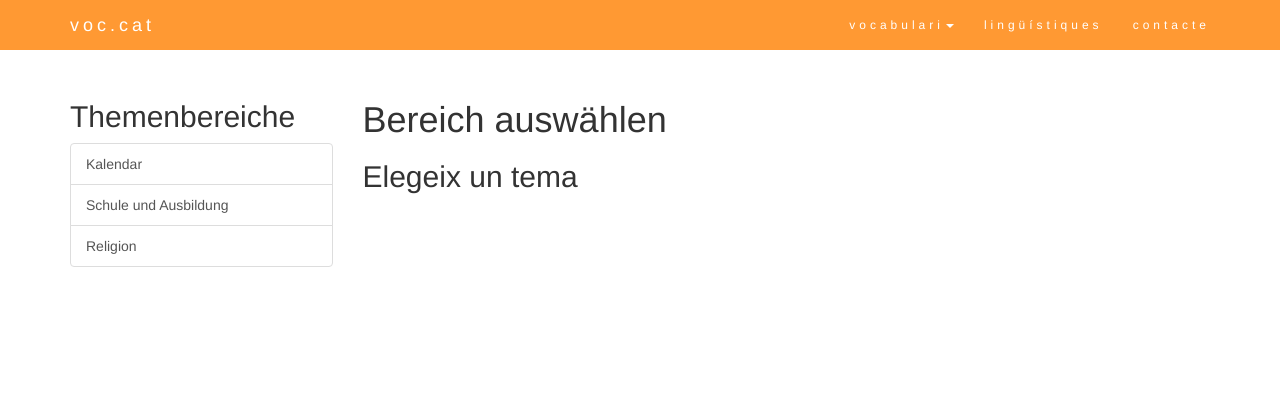
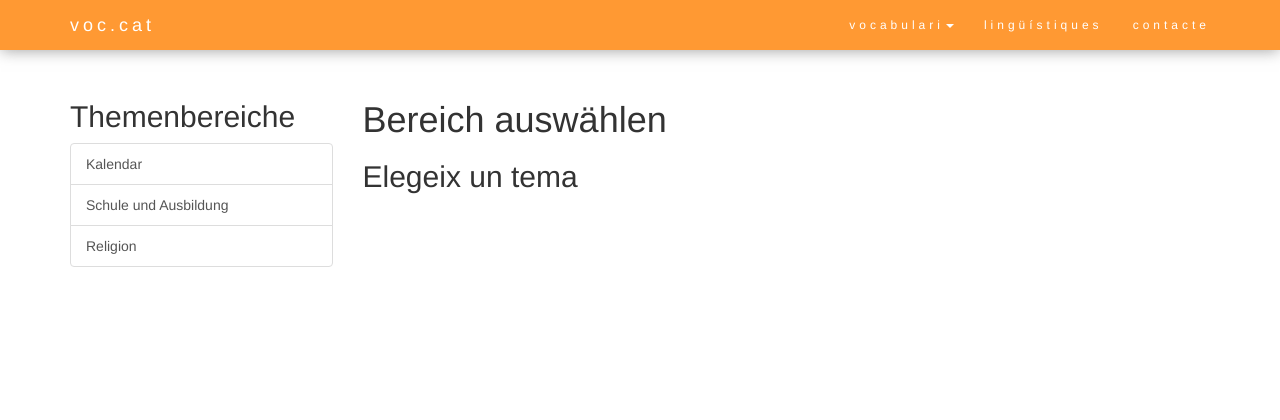
Before and after one commit to Jordinchen/fee, a PHP site: page /katalanisch.php in a window 1280 px wide. Shown: the top 420 px of the page. Run offline with PHP 8.4, Linux system fonts and the light colour scheme; some libraries are stand-ins or nearby versions.

Commit message:
Added navbar shadow

```diff
--- a/css/style.css
+++ b/css/style.css
@@ -13,6 +13,9 @@
     line-height: 1.42857143;
     letter-spacing: 4px;
     border-radius: 0;
+	-webkit-box-shadow: 0px 2px 14px -1px rgba(128,128,128,.7);
+	-moz-box-shadow: 0px 2px 14px -1px rgba(128,128,128,.7);
+	box-shadow: 0px 2px 14px -1px rgba(128,128,128,.7);
 }
 
 .navbar li a,
```
